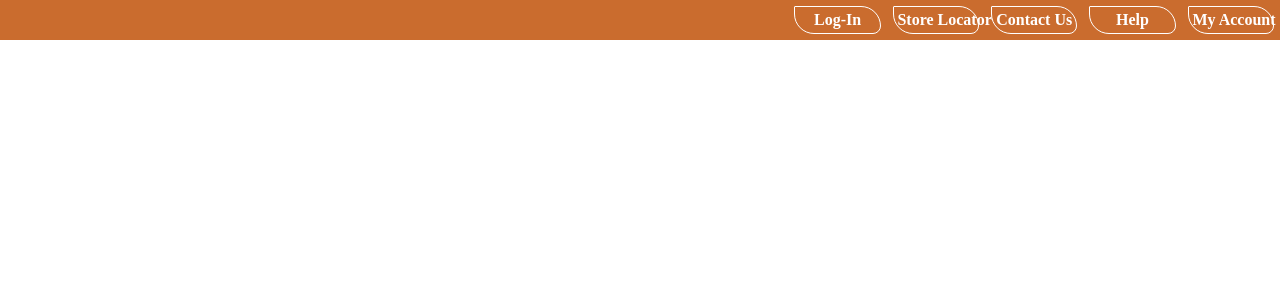
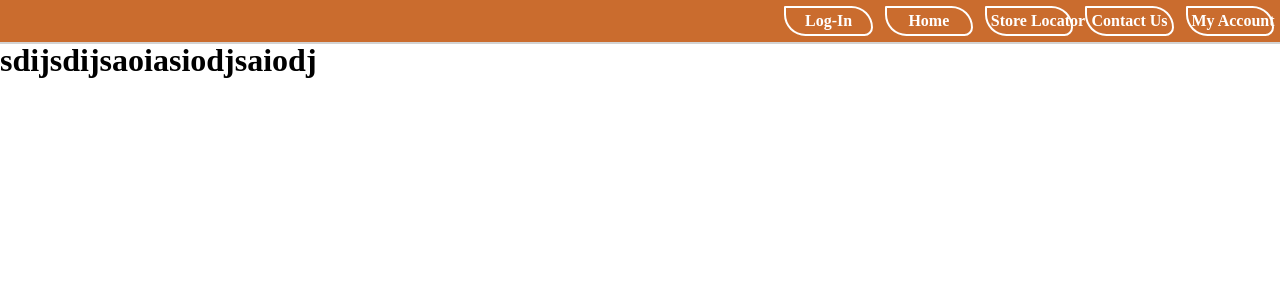
Before and after one commit to Kagublanca/shop_demo_final, a Next.js app: page / in a window 1280 px wide. Shown: the top 300 px of the page. Built offline with nearby package versions, Linux system fonts and the light colour scheme.

Commit message:
Could not get Raplhs picture to look good, will try again tomorrow I am DONE. P.S home button added

```diff
--- a/components/RibbonItem/RibbonItem.module.css
+++ b/components/RibbonItem/RibbonItem.module.css
@@ -6,7 +6,7 @@
     display: inline-block;
     padding: .1cm;
     list-style-type: none;
-    border: solid white 1px;
+    border: solid white 2px;
     margin: 6px;
     border-radius: 25px 500px 200px;
     width: calc(6vw);
@@ -14,9 +14,19 @@
 }
 
 .item:hover{
-    background-color: rgb(255, 255, 255);
     color: black;
     cursor: pointer;
+    animation-name: hoverOver;
+    animation-duration: .3s;
+    animation-fill-mode: forwards;
+}
+
+@keyframes hoverOver {
+    from {}
+    to{
+    background-color: rgb(241, 241, 241);
+    box-shadow: 3px 3px;
+    }
 }
 
 .item::after{
--- a/components/TopRibbon/TopRibbon.module.css
+++ b/components/TopRibbon/TopRibbon.module.css
@@ -1,6 +1,7 @@
 .ribbonbackground{
     background-color: #ca6c2e;
     width: 100vw;
+    box-shadow: 0px 2px rgb(211, 211, 211);
 }
 
 .item{
@@ -9,3 +10,10 @@
     padding: 0;
     margin: 0;
 }
+
+.ralph{
+background-image: url("../../public/Ralphs_Logo.png");
+height: 200px;
+height: 300px;
+background-color: salmon;
+}
--- a/components/TopRibbon/index.js
+++ b/components/TopRibbon/index.js
@@ -1,10 +1,12 @@
 import ribbonItems from "../../libs/RibbonItems";
 import RibbonItem from "../RibbonItem";
 import styles from "./TopRibbon.module.css";
-
+import Image from "next/image";
 function TopRibbon() {
   return (
+    <div>
       <div className={styles.ribbonbackground}>
+        <div className="ralph"></div>
         <ul className={styles.item}>
           {ribbonItems.map((item) => {
             return (
@@ -17,6 +19,7 @@
           })}
         </ul>
       </div>
+    </div>
   );
 }
 
--- a/libs/RibbonItems/index.js
+++ b/libs/RibbonItems/index.js
@@ -1,8 +1,8 @@
 const ribbonItems = [
   { itemName: "Log-In", direct: "/login" },
+  { itemName: "Home", direct: "/" },
   { itemName: "Store Locator", direct: "/locator" },
   { itemName: "Contact Us", direct: "/contactus" },
-  { itemName: "Help", direct: "/help" },
   { itemName: "My Account", direct: "/account" },
 ];
 
--- a/pages/index.js
+++ b/pages/index.js
@@ -1,10 +1,12 @@
-import TopRibbon from "../components/TopRibbon";
-function HomePage() {
+import Layout from "../components/layout";
+
+function Index() {
   return (
-    <div className="App">
-      <TopRibbon />
+    <div>
+      <Layout />
+      <h1>sdijsdijsaoiasiodjsaiodj</h1>
     </div>
   );
 }
 
-export default HomePage;
+export default Index;
```
Also changed, not shown: pages/help.js (deleted, +0 -12 lines), public/Ralphs_Logo.png (added). Lines whose indentation alone changed are shown as unchanged.
